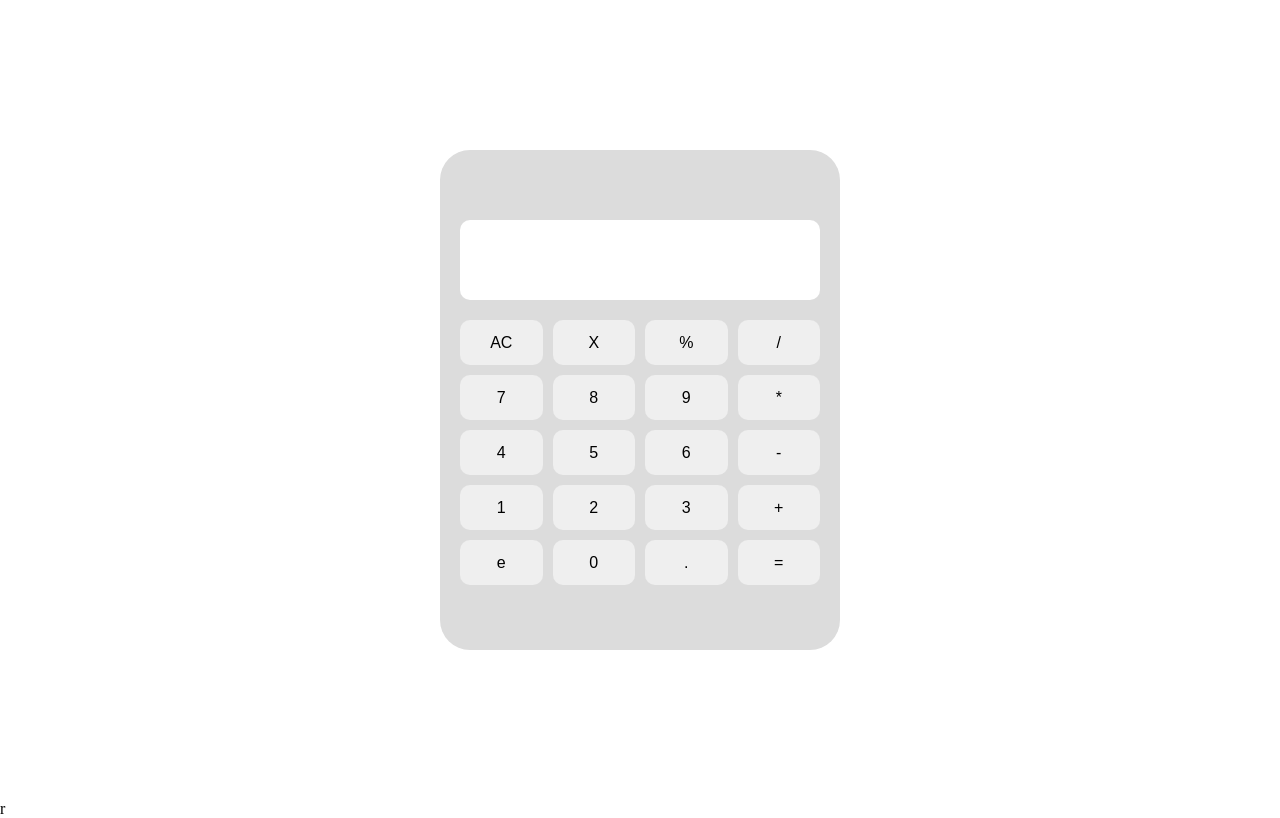
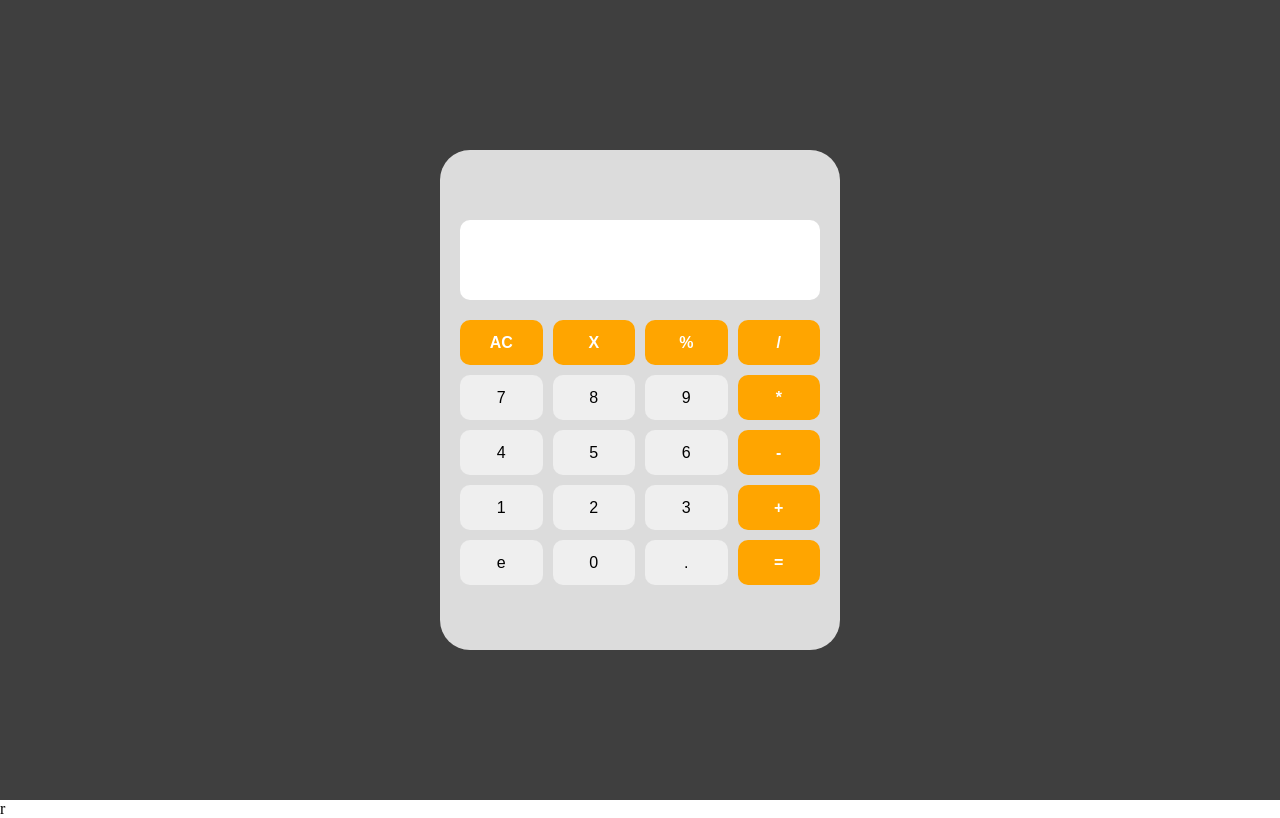
Before and after one commit to Viki331/Calculator, a plain HTML site: page index.html in a window 1280 px wide. Drawn offline with Linux system fonts and the light colour scheme.

Commit message:
CSS Modification

```diff
--- a/index.html
+++ b/index.html
@@ -11,26 +11,26 @@
         <div class="calc">
             <input type="text" class="inpbox" disabled>
             <div class="btns">
-                <button id="ac">AC</button>
-                <button id="ac">X</button>
-                <button id="ac">%</button>
-                <button id="ac">/</button>
+                <button id="ac" class="operators">AC</button>
+                <button id="ac" class="operators">X</button>
+                <button id="ac" class="operators">%</button>
+                <button id="ac" class="operators">/</button>
                 <button id="ac">7</button>
                 <button id="ac">8</button>
                 <button id="ac">9</button>
-                <button id="ac">*</button>
+                <button id="ac" class="operators">*</button>
                 <button id="ac">4</button>
                 <button id="ac">5</button>
                 <button id="ac">6</button>
-                <button id="ac">-</button>
+                <button id="ac" class="operators">-</button>
                 <button id="ac">1</button>
                 <button id="ac">2</button>
                 <button id="ac">3</button>
-                <button id="ac">+</button>
+                <button id="ac" class="operators">+</button>
                 <button id="ac">e</button>
                 <button id="ac">0</button>
                 <button id="ac">.</button>
-                <button id="ac">=</button>
+                <button id="ac" class="operators">=</button>
 
             </div>
         </div>
--- a/script.js
+++ b/script.js
@@ -10,7 +10,7 @@ btns.forEach(function(btn) {
         }
         else if (btnValue === '=') {
             try {
-                inp.value = eval(inp.value) ; // Evaluate expression
+                inp.value = eval(inp.value).toString(); // Evaluate expression
             } catch (error) {
                 inp.value = 'Error'; // Handle invalid input
             }
--- a/style.css
+++ b/style.css
@@ -9,12 +9,19 @@ body{
     height: 100%;
 }
 
+.operators{
+    background-color: orange;
+    color: white;
+    font-weight:600
+}
+
 .main{
     width: 100%;
     height: 100vh;
     display: flex;
     align-items: center;
     justify-content: center;
+    background-color: rgb(63, 63, 63);
 }
 
 .calc{
@@ -54,4 +61,5 @@ body{
     border-radius: 10px;
     border: none;
     outline: none;
+    cursor: pointer;
 }
```
